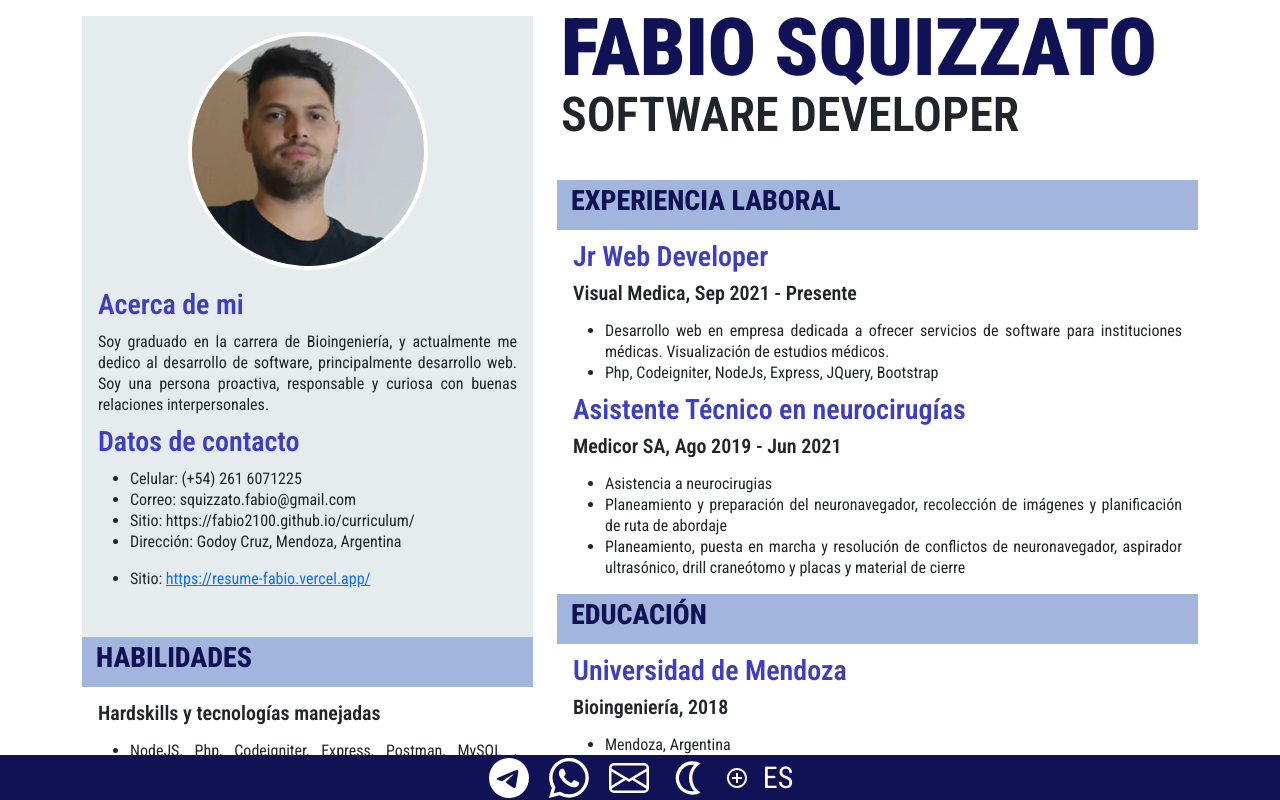
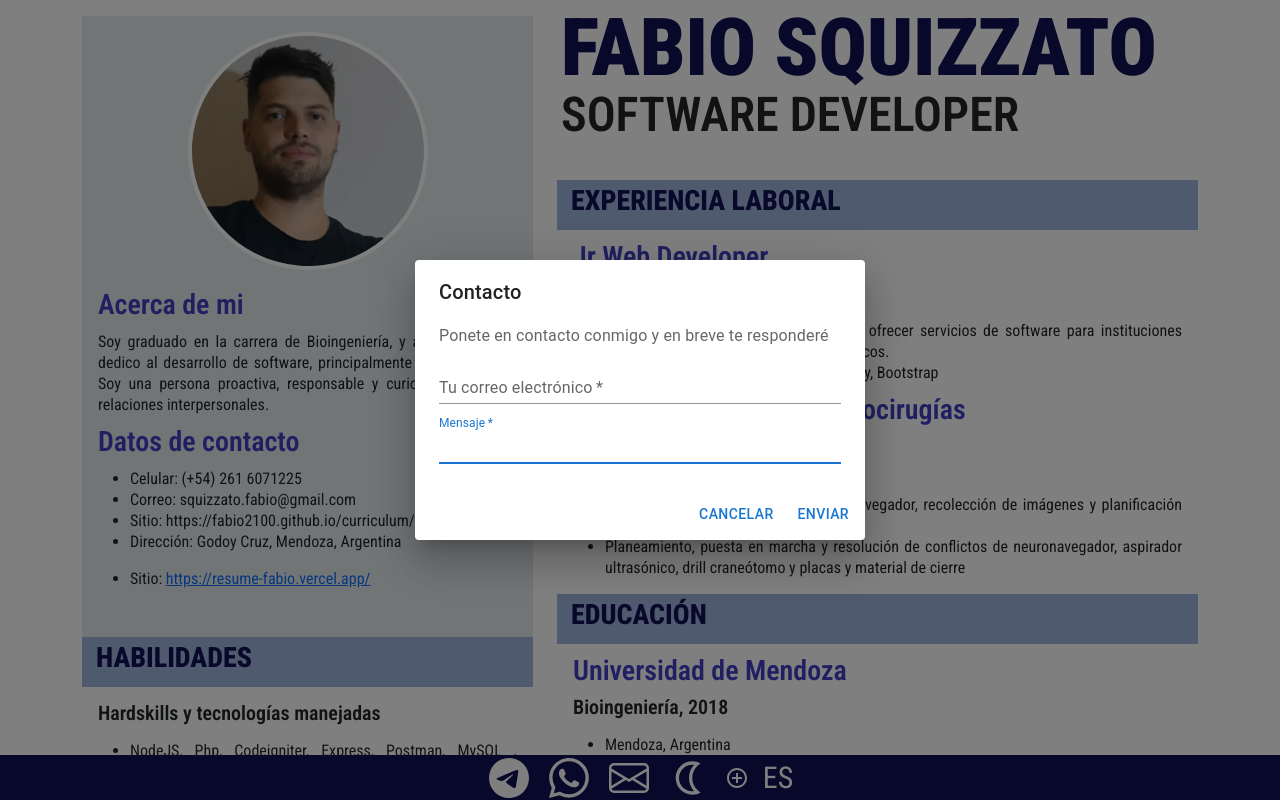
Before and after one commit to fabio2100/resume, a Next.js app: page / in a window 1280 px wide. Both pictures are taken after a click on the icon 629 px from the left and 777 px from the top of the page. Shown: the top 800 px of the page. Built offline with nearby package versions, Linux system fonts and the light colour scheme.

Commit message:
send mail

```diff
--- /dev/null
+++ b/app/components/Dialog.js
@@ -0,0 +1,106 @@
+import * as React from 'react';
+import Button from '@mui/material/Button';
+import TextField from '@mui/material/TextField';
+import Dialog from '@mui/material/Dialog';
+import DialogActions from '@mui/material/DialogActions';
+import DialogContent from '@mui/material/DialogContent';
+import DialogContentText from '@mui/material/DialogContentText';
+import DialogTitle from '@mui/material/DialogTitle';
+import axios from 'axios';
+import Alert from '@mui/material/Alert';
+
+
+
+export default function FormDialog({open,setOpen,espanol}) {
+    const text = espanol ? `Ponete en contacto conmigo y en breve te responderé` : `Contact me and I'll answer you soon`;
+    const contacto = espanol ? `Contacto` : `Contact`;
+    const cancelar = espanol ? `Cancelar` : `Cancel`;
+    const enviar = espanol ? `Enviar` : `Send`;
+    const [sentMail,setSentMail] = React.useState(false);
+    const [errMail,setErrMail] = React.useState(false)
+
+
+
+  const handleClose = () => {
+    setOpen(false);
+  };
+
+  return (
+    <React.Fragment>
+      <Dialog
+        open={open}
+        onClose={handleClose}
+        PaperProps={{
+          component: 'form',
+          onSubmit: (event) => {
+            event.preventDefault();
+            const formData = new FormData(event.currentTarget);
+            const formJson = Object.fromEntries(formData.entries());
+            var data = {
+                service_id: 'service_24zahca',
+                template_id: 'template_wcq6rrs',
+                user_id: '41HCVHUcUyu9BI-vh',
+                template_params: {
+                    'from_name': formJson.email,
+                    'message': formJson.mensaje,
+                    'to_name': 'squizzato.fabio@gmail.com'
+                }
+            }
+            axios.post('https://api.emailjs.com/api/v1.0/email/send',data)
+            .then(function(){
+                setSentMail(true)
+                setTimeout(()=>{
+                    setSentMail(false)
+                    handleClose()
+                },5000)
+            })
+            .catch(function(err){
+                console.log({err})
+                setErrMail(true)
+                setTimeout(()=>{
+                    setErrMail(false)
+                },5000)
+            })
+          },
+        }}
+      >
+        <DialogTitle>{contacto}</DialogTitle>
+        <DialogContent>
+          <DialogContentText>
+            {text}
+          </DialogContentText>
+          <TextField
+            autoFocus
+            required
+            margin="dense"
+            id="name"
+            name="email"
+            label={espanol ? "Tu correo electrónico" : "Your Email Address"}
+            type="email"
+            fullWidth
+            variant="standard"
+          />
+          <TextField
+            autoFocus
+            required
+            margin="dense"
+            id="mensaje"
+            name="mensaje"
+            label={espanol ? "Mensaje" : "Message"}
+            type="email"
+            fullWidth
+            multiline
+            maxRows={3}
+            variant="standard"
+          />
+          {sentMail && <Alert severity="success">{espanol ? `El correo fue enviado correctamente, en breves me pondré en contacto. Gracias.` :`The mail was sent successfully. I'll contact you soon. Thanks.`}</Alert>}
+          {errMail && <Alert severity="error">{espanol ? `Ocurrió un error al enviar el correo, vuelve a intentarlo` : `An error has ocurred. Please, try again`}</Alert>}
+        </DialogContent>
+        <DialogActions>
+          <Button onClick={handleClose}>{cancelar}</Button>
+          <Button type="submit">{enviar}</Button>
+        </DialogActions>
+      </Dialog>
+    </React.Fragment>
+  );
+}
--- a/app/components/Footer.js
+++ b/app/components/Footer.js
@@ -5,9 +5,11 @@ import RemoveCircleOutlineOutlinedIcon from '@mui/icons-material/RemoveCircleOut
 import {BsWhatsapp,BsEnvelope,BsTelegram} from "react-icons/bs"
 import {MdOutlineNightlight} from "react-icons/md"
 import { LightModeOutlined } from '@mui/icons-material';
+import FormDialog from './Dialog';
+
 
 const Footer = ({nigth,setNigth,espanol,setEspanol,seeMore,setSeeMore}) => {
-
+  const [open, setOpen] = React.useState(false);
 
 
   const clickEvent = () => {
@@ -58,14 +60,18 @@ const Footer = ({nigth,setNigth,espanol,setEspanol,seeMore,setSeeMore}) => {
   }, []);
 
   return (
+    <>
+
+    <FormDialog open={open} setOpen={setOpen} espanol={espanol}/>
     <footer ref={footerRef} className="footer">
         <BsTelegram className='footerIcon'  onClick={telegramEvent}/>
         <BsWhatsapp className='footerIcon'  onClick={whatsAppEvent}/>
-        <BsEnvelope className='footerIcon'  onClick={mailEvent}/>
+        <BsEnvelope className='footerIcon'  onClick={()=>{setOpen(!open)}}/>
         {nigth ? <MdOutlineNightlight className='footerIcon' onClick={nigthClick} /> : <LightModeOutlined className='footerIcon' onClick={nigthClick} />}
         {seeMore ? <RemoveCircleOutlineOutlinedIcon className='footerIcon' onClick={()=>{setSeeMore(false)}} />  : <AddCircleOutlineOutlinedIcon className='footerIcon' onClick={()=>{setSeeMore(true)}} />}
         <span onClick={cambiarIdioma} className='footerText align-middle'>{espanol ? "ES" : "EN"}</span>
     </footer>
+    </>
   );
 };
 
--- a/app/page.js
+++ b/app/page.js
@@ -8,6 +8,7 @@ import Footer from "./components/Footer";
 import { useState } from "react";
 import Cursos from "./components/Cursos";
 import Portfolio from "./components/Portfolio";
+import FormDialog from "./components/Dialog";
 
 export default function Home() {
 
--- a/package.json
+++ b/package.json
@@ -11,8 +11,10 @@
   "dependencies": {
     "@emotion/react": "^11.11.4",
     "@emotion/styled": "^11.11.5",
+    "@formspree/react": "^2.5.1",
     "@mui/icons-material": "^5.15.15",
-    "@mui/material": "^5.15.15",
+    "@mui/material": "^5.15.17",
+    "axios": "^1.6.8",
     "bootstrap": "^5.3.3",
     "next": "14.1.4",
     "react": "^18",
```
Also changed, not shown: 1 other file (tests, documents, lock files or other folders).
